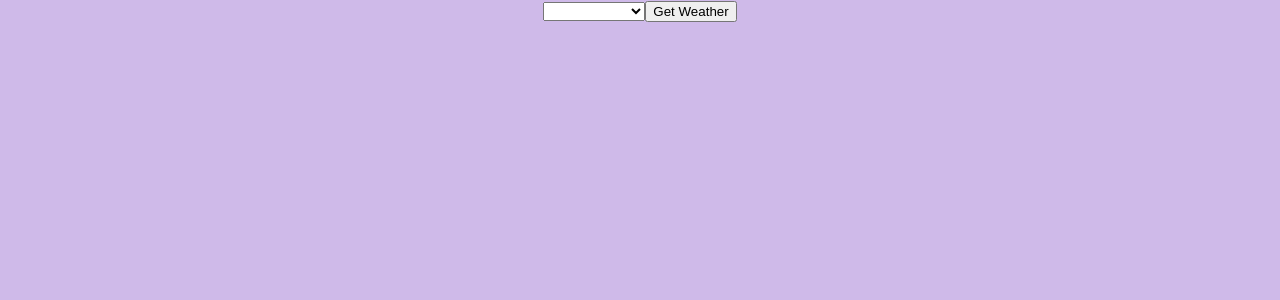
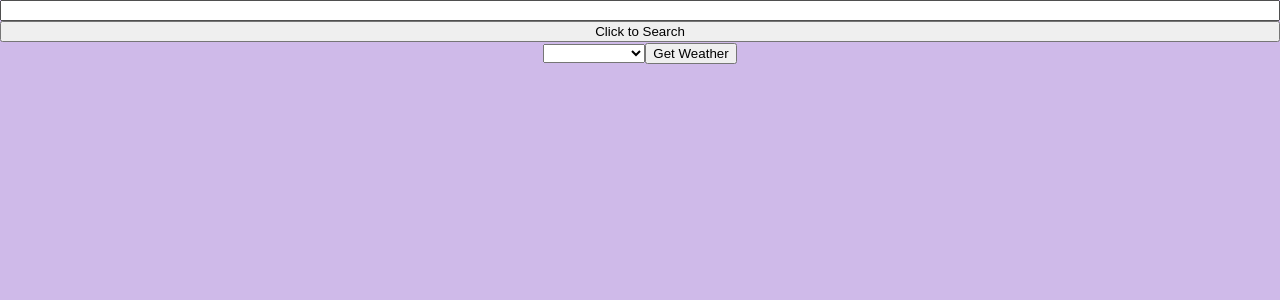
Before and after one commit to L-E-W-1-5/weather_app, a React (Create React App) app in the folder weather-app/: page / in a window 1280 px wide. Shown: the top 300 px of the page. Built offline with nearby package versions, Linux system fonts and the light colour scheme.

Commit message:
added a search functionality by city

```diff
--- a/weather-app/src/App.tsx
+++ b/weather-app/src/App.tsx
@@ -9,7 +9,8 @@ const key = 'a48e76099bbc0659bc5c71ffd7d4ffd4'
 function App() {
 
 const [cityID, setCityID] = useState(null)
-const [weather, setWeather] = useState()
+  const [weather, setWeather] = useState()
+  const [searchVal, setSearchVal] = useState()
 
 async function getWeather() {
   await fetch('https://api.openweathermap.org/data/2.5/weather?id=' + cityID+ '&appid=' + key)
@@ -26,9 +27,34 @@ async function getWeather() {
   // console.log(cityID)
 }
 
+
+      function handleChange(event: any) {
+      let citySearch = event.target.value;
+      console.log(citySearch)
+      setSearchVal(citySearch);
+  }
+
+  async function handleClick() {
+      async function getWeather() {
+      await fetch('https://api.openweathermap.org/data/2.5/weather?q=' + searchVal + '&appid=' + key)
+      .then((resp) => { return resp.json() }) // Convert data to json
+      .then((data) => { setWeather(data);
+      })
+      .catch(() => {
+        // catch any errors
+      });
+      if(weather)
+      console.log(weather)
+      // console.log(cityID)
+    }
+    getWeather()
+    }
+
   return (
 
-      <div className="App">
+    <div className="App">
+      <input onChange={handleChange}></input>
+      <button onClick={handleClick}>Click to Search</button>
         <Buttons setID={setCityID} getReq={getWeather} name={cityID}></Buttons>
         {weather && <Forecast weatherData={weather}></Forecast>}
 
```
